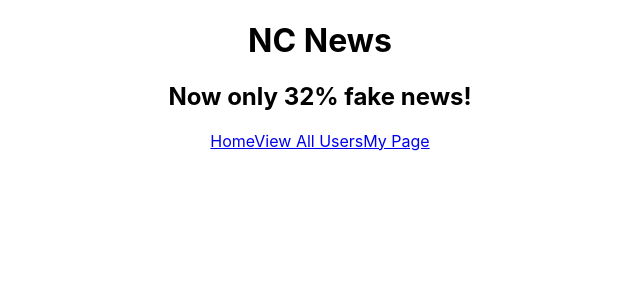
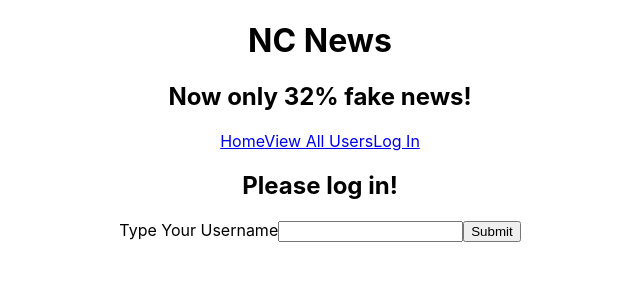
Before and after one commit to hollydinosaur/nc-news, a React (Create React App) app: page /users/login in a window 1280 px wide. Shown: the top 300 px of the page, without its empty margins (320-960 px from the left). Built offline with nearby package versions, Linux system fonts and the light colour scheme.

Commit message:
adds updated userpage and nav bar to set username

```diff
--- a/src/App.js
+++ b/src/App.js
@@ -6,18 +6,27 @@ import NavBar from "./components/NavBar";
 import AllArticles from "./components/AllArticles";
 import ErrorPage from "./components/ErrorPage";
 import SingleArticle from "./components/SingleArticle";
+import AllUsers from "./components/AllUsers";
+import LogInPage from "./components/LogInPage";
+import UserPage from "./components/UserPage";
+import UserContext from "./contexts/UserContext";
 
 function App() {
 	const [username, setUsername] = useState("");
 	return (
 		<div className="App">
+			<UserContext.Provider value={{ username, setUsername }}>
 				<Header />
 				<NavBar username={username} />
 				<Routes>
 					<Route path="/" element={<AllArticles />} />
 					<Route path="/errorpage" element={<ErrorPage />} />
 					<Route path="/articles/:article_id" element={<SingleArticle />} />
+					<Route path="/users" element={<AllUsers />} />
+					<Route path="/users/login" element={<LogInPage />} />
+					<Route path={`/users/${username}`} element={<UserPage />} />
 				</Routes>
+			</UserContext.Provider>
 		</div>
 	);
 }
--- a/src/components/AllUsers.js
+++ b/src/components/AllUsers.js
@@ -1,4 +1,34 @@
-import React from "react";
-const AllUsers = () => {};
+import React, { useEffect, useState } from "react";
+import { getAllUsers } from "../utils/usersApi";
+
+const AllUsers = () => {
+	const [users, setUsers] = useState([]);
+
+	useEffect(() => {
+		getAllUsers().then((usersFromApi) => {
+			setUsers(usersFromApi);
+		});
+	}, [users]);
+	return (
+		<main>
+			<section className="allUsers">
+				<h2>All Users</h2>
+				{users.map((user) => {
+					return (
+						<ul>
+							<li key={`${user.username}`}>Username: {user.username}</li>
+							<li key={`${user.username}Name`}>Name: {user.name}</li>
+							<img
+								src={user.avatar_url}
+								alt={user.username}
+								key={`${user.username}Img`}
+							/>
+						</ul>
+					);
+				})}
+			</section>
+		</main>
+	);
+};
 
 export default AllUsers;
--- a/src/components/LogInPage.js
+++ b/src/components/LogInPage.js
@@ -1,3 +1,45 @@
-const LogInPage = () => {};
+import React, { useContext, useState } from "react";
+import { useNavigate } from "react-router";
+import UserContext from "../contexts/UserContext";
+import { getUserByUsername } from "../utils/usersApi";
+
+const LogInPage = () => {
+	const { username, setUsername } = useContext(UserContext);
+	const [isUser, setIsUser] = useState(true);
+	const navigate = useNavigate();
+
+	return (
+		<main>
+			<section className="logIn">
+				<h2>Please log in!</h2>
+				<form
+					onSubmit={(e) => {
+						e.preventDefault();
+						getUserByUsername(username).then((res) => {
+							if (res === undefined) {
+								setUsername("");
+								setIsUser(false);
+							} else {
+								setUsername(username);
+								navigate(`/users/${username}`);
+								setIsUser(true);
+							}
+						});
+					}}
+				>
+					<label htmlFor="inputUsername">Type Your Username</label>
+					<input
+						type="text"
+						onChange={(e) => {
+							setUsername(e.target.value);
+						}}
+					/>
+					<input type="submit" value="Submit" />
+				</form>
+				<p>{isUser === false ? "Please enter a valid log in" : ""}</p>
+			</section>
+		</main>
+	);
+};
 
 export default LogInPage;
--- a/src/components/NavBar.js
+++ b/src/components/NavBar.js
@@ -1,8 +1,15 @@
 import React from "react";
 import { Link } from "react-router-dom";
-import { userContext } from "../contexts/UserContext";
+import UserContext from "../contexts/UserContext";
 import { useContext } from "react";
 const NavBar = () => {
+	const { username } = useContext(UserContext);
+	let link = "/users/login";
+	let text = "Log In";
+	if (username !== "") {
+		link = `/users/${username}`;
+		text = "My Page";
+	}
 	return (
 		<main>
 			<section className="NavBar">
@@ -12,8 +19,8 @@ const NavBar = () => {
 				<Link to="/users">
 					<span>View All Users</span>
 				</Link>
-				<Link to="/users/:username">
-					<span>My Page</span>
+				<Link to={link}>
+					<span>{text}</span>
 				</Link>
 			</section>
 		</main>
--- a/src/components/UserPage.js
+++ b/src/components/UserPage.js
@@ -0,0 +1,20 @@
+import React, { useContext, useEffect } from "react";
+import { useNavigate, useParams } from "react-router";
+import UserContext from "../contexts/UserContext";
+
+const UserPage = () => {
+	const navigate = useNavigate();
+	const { username, setUsername } = useContext(UserContext);
+
+	return (
+		<main>
+			<section className="userPage">
+				<p>
+					{username === "" ? navigate("/users/login") : `Welcome ${username}!`}
+				</p>
+			</section>
+		</main>
+	);
+};
+
+export default UserPage;
--- a/src/contexts/UserContext.js
+++ b/src/contexts/UserContext.js
@@ -1,3 +1,5 @@
 import { createContext } from "react";
 
-export const userContext = createContext();
+const UserContext = createContext();
+
+export default UserContext;
--- a/src/utils/usersApi.js
+++ b/src/utils/usersApi.js
@@ -0,0 +1,22 @@
+import axios from "axios";
+
+const usersApi = axios.create({
+	baseURL: "https://nc-news-server-holly.herokuapp.com/api/users/",
+});
+
+export const getAllUsers = () => {
+	return usersApi.get("/").then((res) => {
+		return res.data.users;
+	});
+};
+
+export const getUserByUsername = (username) => {
+	return usersApi
+		.get(`/${username}`)
+		.then((res) => {
+			return res.data.user;
+		})
+		.catch((err) => {
+			console.log(err);
+		});
+};
```
Lines whose indentation alone changed are shown as unchanged.
